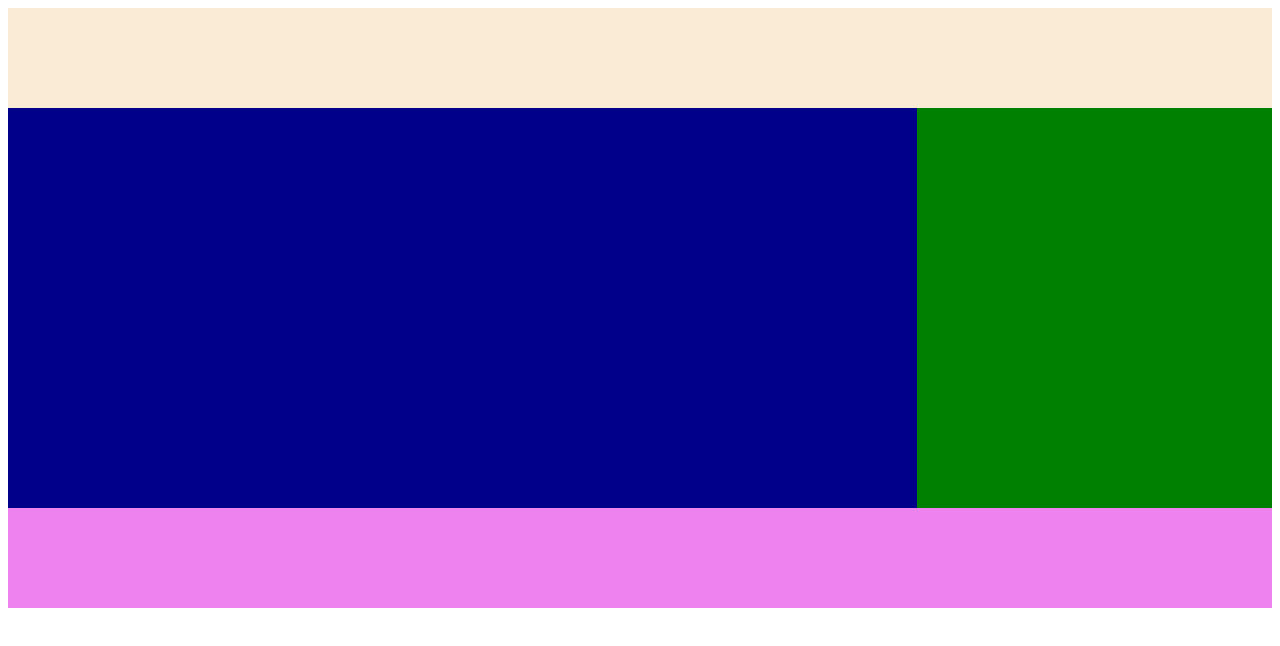
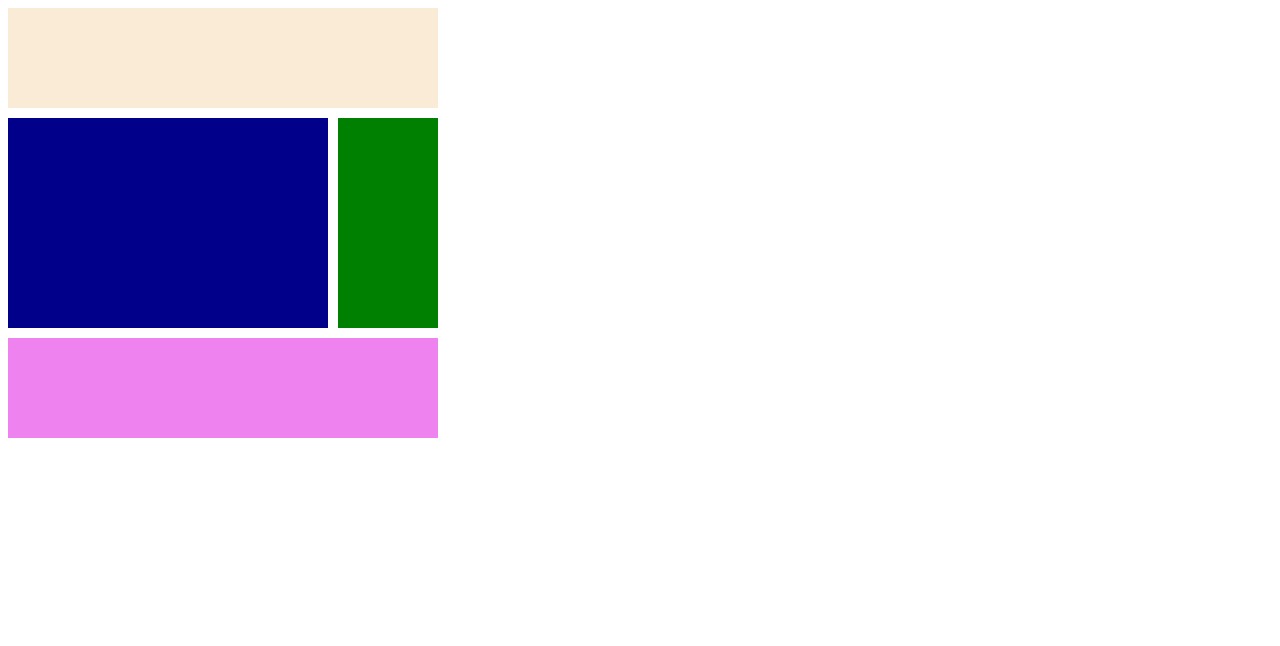
Before and after one commit to Strongorange/CSS_master, a React (Create React App) app: page / in a window 1280 px wide. Shown: the top 646 px of the page. Built offline with nearby package versions, Linux system fonts and the light colour scheme.

Commit message:
Grid columns, rows

```diff
--- a/src/App.css
+++ b/src/App.css
@@ -1,30 +1,27 @@
 .father {
   display: grid;
-  grid-template-columns: auto 200px;
-  grid-template-rows: 100px repeat(2, 200px) 100px;
-  grid-template-areas:
-    "header header header header"
-    "content content content nav"
-    "content content content nav"
-    "footer footer footer footer";
+  gap: 10px;
+  grid-template-columns: repeat(4, 100px);
+  grid-template-rows: repeat(4, 100px);
 }
 
 .header {
   background-color: antiquewhite;
-  grid-area: header;
+  grid-column: span 4;
 }
 
 .content {
   background-color: darkblue;
-  grid-area: content;
+  grid-column: 1 / -2;
+  grid-row: span 2;
 }
 
 .nav {
   background-color: green;
-  grid-area: nav;
+  grid-row: span 2;
 }
 
 .footer {
   background-color: violet;
-  grid-area: footer;
+  grid-column: 1 / -1;
 }
```
Also changed, not shown: 1 other file (tests, documents, lock files or other folders).
